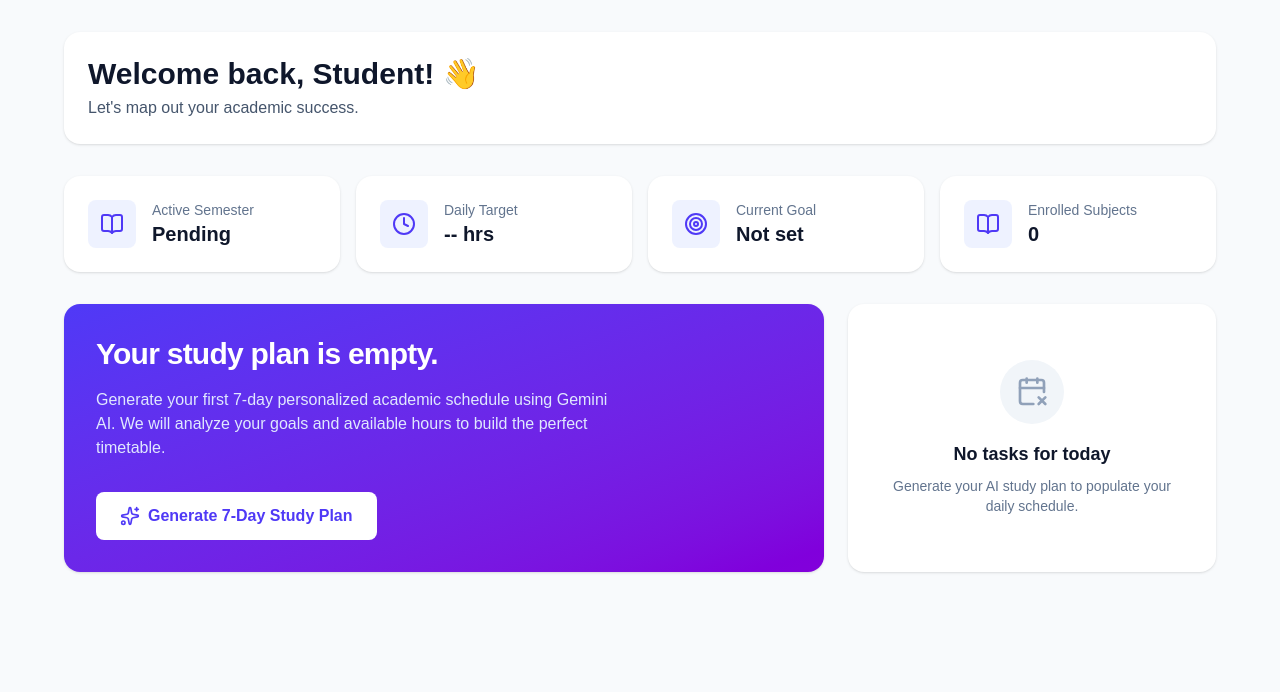
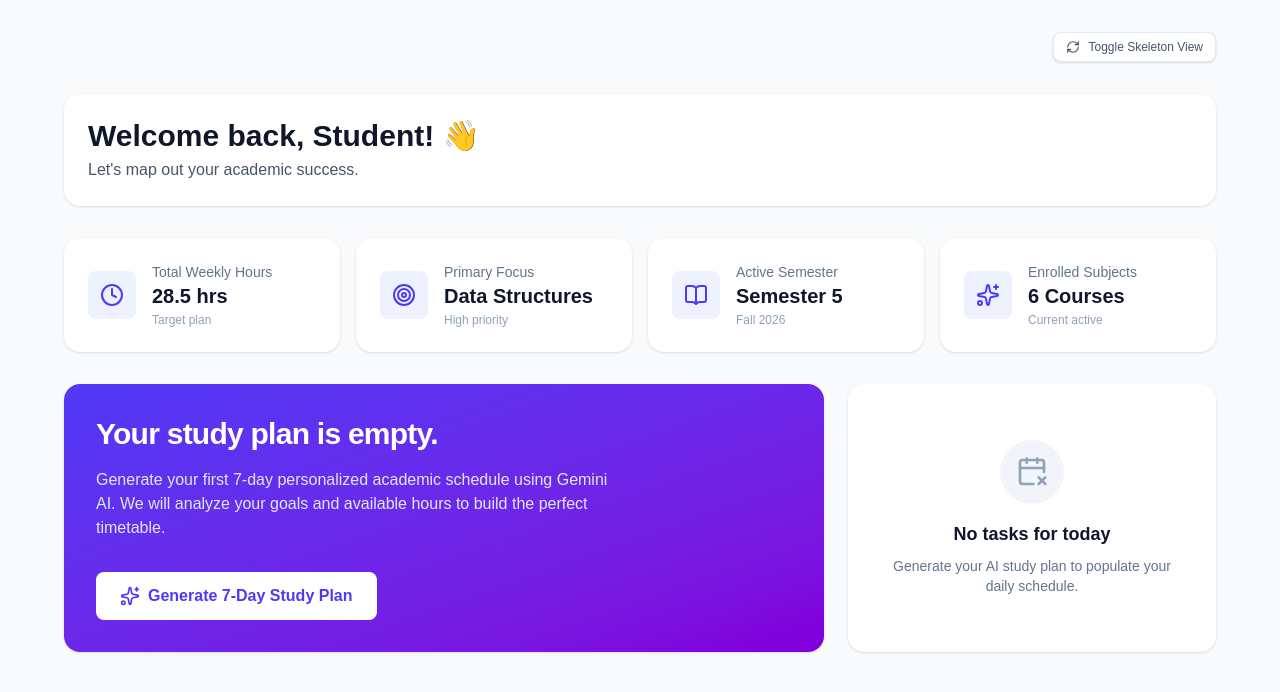
Before and after one commit to Devanshujangid/SKIT-CS-2023-2027-22----Repository-of-Devanshu-Jangid-Khushi-Mathur-Heman-Parahshar-Himanshu-Jain, a Next.js app in the folder frontend/: page /dashboard in a window 1280 px wide. Shown: the top 692 px of the page. Built offline with nearby package versions, Linux system fonts and the light colour scheme; no server answers.

Commit message:
feat(dashboard): add UI loading skeleton and refine stat metric cards

```diff
--- a/frontend/src/app/dashboard/page.tsx
+++ b/frontend/src/app/dashboard/page.tsx
@@ -1,14 +1,49 @@
 "use client";
 
+import { useState, useEffect } from "react";
 import { useUser, UserButton } from "@clerk/nextjs";
-import { BookOpen, Clock, Target, Sparkles, CalendarX2 } from "lucide-react";
+import { BookOpen, Clock, Target, Sparkles, CalendarX2, RefreshCw } from "lucide-react";
+
+interface StatCardProps {
+  icon?: React.ReactNode;
+  title: string;
+  value: string;
+  subtitle?: string;
+  isLoading?: boolean;
+}
 
 export default function DashboardPage() {
-  const { user } = useUser();
+  const { user, isLoaded: isUserLoaded } = useUser();
+  const [isLoading, setIsLoading] = useState<boolean>(true);
+
+  // Simulate loading delay for skeleton preview
+  useEffect(() => {
+    const timer = setTimeout(() => {
+      setIsLoading(false);
+    }, 1500);
+    return () => clearTimeout(timer);
+  }, []);
+
+  const toggleLoading = () => setIsLoading((prev) => !prev);
+
+  if (isLoading || !isUserLoaded) {
+    return <DashboardSkeleton onToggleLoading={toggleLoading} />;
+  }
 
   return (
     <main className="min-h-screen bg-slate-50 p-6 sm:p-8">
       <div className="mx-auto max-w-6xl space-y-8">
+
+        {/* Testing / Preview Control */}
+        <div className="flex justify-end">
+          <button
+            onClick={toggleLoading}
+            className="inline-flex items-center gap-2 rounded-lg border border-slate-200 bg-white px-3 py-1.5 text-xs font-medium text-slate-600 shadow-sm transition-colors hover:bg-slate-50 hover:text-slate-900 cursor-pointer"
+          >
+            <RefreshCw className="h-3.5 w-3.5" />
+            Toggle Skeleton View
+          </button>
+        </div>
 
         {/* Header Section */}
         <header className="flex items-center justify-between rounded-2xl bg-white p-6 shadow-sm">
@@ -23,10 +58,30 @@ export default function DashboardPage() {
 
         {/* Profile Summary Stat Bar */}
         <section className="grid grid-cols-1 gap-4 sm:grid-cols-2 lg:grid-cols-4">
-          <StatCard icon={<BookOpen />} title="Active Semester" value="Pending" />
-          <StatCard icon={<Clock />} title="Daily Target" value="-- hrs" />
-          <StatCard icon={<Target />} title="Current Goal" value="Not set" />
-          <StatCard icon={<BookOpen />} title="Enrolled Subjects" value="0" />
+          <StatCard
+            icon={<Clock className="h-6 w-6" />}
+            title="Total Weekly Hours"
+            value="28.5 hrs"
+            subtitle="Target plan"
+          />
+          <StatCard
+            icon={<Target className="h-6 w-6" />}
+            title="Primary Focus"
+            value="Data Structures"
+            subtitle="High priority"
+          />
+          <StatCard
+            icon={<BookOpen className="h-6 w-6" />}
+            title="Active Semester"
+            value="Semester 5"
+            subtitle="Fall 2026"
+          />
+          <StatCard
+            icon={<Sparkles className="h-6 w-6" />}
+            title="Enrolled Subjects"
+            value="6 Courses"
+            subtitle="Current active"
+          />
         </section>
 
         {/* Main Dashboard Grid */}
@@ -39,7 +94,7 @@ export default function DashboardPage() {
               <p className="mb-8 text-indigo-100">
                 Generate your first 7-day personalized academic schedule using Gemini AI. We will analyze your goals and available hours to build the perfect timetable.
               </p>
-              <button className="inline-flex items-center justify-center gap-2 rounded-lg bg-white px-6 py-3 font-semibold text-indigo-600 transition-colors hover:bg-indigo-50">
+              <button className="inline-flex items-center justify-center gap-2 rounded-lg bg-white px-6 py-3 font-semibold text-indigo-600 transition-colors hover:bg-indigo-50 cursor-pointer">
                 <Sparkles className="h-5 w-5" />
                 Generate 7-Day Study Plan
               </button>
@@ -63,17 +118,93 @@ export default function DashboardPage() {
   );
 }
 
-// Reusable Widget Component
-function StatCard({ icon, title, value }: { icon: React.ReactNode; title: string; value: string }) {
+// Reusable Widget Component with Skeleton State Support
+function StatCard({ icon, title, value, subtitle, isLoading }: StatCardProps) {
+  if (isLoading) {
+    return (
+      <div className="flex items-center gap-4 rounded-2xl bg-white p-6 shadow-sm animate-pulse">
+        <div className="h-12 w-12 rounded-lg bg-slate-200 shrink-0" />
+        <div className="flex-1 space-y-2">
+          <div className="h-4 w-24 rounded bg-slate-200" />
+          <div className="h-6 w-16 rounded bg-slate-200" />
+          <div className="h-3 w-20 rounded bg-slate-200" />
+        </div>
+      </div>
+    );
+  }
+
   return (
-    <div className="flex items-center gap-4 rounded-2xl bg-white p-6 shadow-sm">
-      <div className="flex h-12 w-12 items-center justify-center rounded-lg bg-indigo-50 text-indigo-600">
+    <div className="flex items-center gap-4 rounded-2xl bg-white p-6 shadow-sm transition-all hover:shadow-md">
+      <div className="flex h-12 w-12 shrink-0 items-center justify-center rounded-lg bg-indigo-50 text-indigo-600">
         {icon}
       </div>
       <div>
         <p className="text-sm font-medium text-slate-500">{title}</p>
         <p className="text-xl font-bold text-slate-900">{value}</p>
+        {subtitle && <p className="mt-0.5 text-xs text-slate-400">{subtitle}</p>}
       </div>
     </div>
   );
 }
+
+// Loading Skeleton Component
+function DashboardSkeleton({ onToggleLoading }: { onToggleLoading?: () => void }) {
+  return (
+    <main className="min-h-screen bg-slate-50 p-6 sm:p-8">
+      <div className="mx-auto max-w-6xl space-y-8 animate-pulse">
+
+        {/* Testing / Preview Control */}
+        {onToggleLoading && (
+          <div className="flex justify-end">
+            <button
+              onClick={onToggleLoading}
+              className="inline-flex items-center gap-2 rounded-lg border border-slate-200 bg-white px-3 py-1.5 text-xs font-medium text-slate-600 shadow-sm transition-colors hover:bg-slate-50 hover:text-slate-900 cursor-pointer"
+            >
+              <RefreshCw className="h-3.5 w-3.5" />
+              Toggle Loaded View
+            </button>
+          </div>
+        )}
+
+        {/* Header Skeleton */}
+        <header className="flex items-center justify-between rounded-2xl bg-white p-6 shadow-sm">
+          <div className="space-y-2">
+            <div className="h-8 w-64 rounded-md bg-slate-200" />
+            <div className="h-4 w-48 rounded-md bg-slate-200" />
+          </div>
+          <div className="h-12 w-12 rounded-full bg-slate-200" />
+        </header>
+
+        {/* 4-Card Metric Grid Skeleton */}
+        <section className="grid grid-cols-1 gap-4 sm:grid-cols-2 lg:grid-cols-4">
+          <StatCard title="" value="" isLoading={true} />
+          <StatCard title="" value="" isLoading={true} />
+          <StatCard title="" value="" isLoading={true} />
+          <StatCard title="" value="" isLoading={true} />
+        </section>
+
+        {/* Main Dashboard 2-Column Section Skeleton */}
+        <section className="grid grid-cols-1 gap-6 lg:grid-cols-3">
+
+          {/* Left Column Skeleton (2-col) */}
+          <div className="flex flex-col justify-between rounded-2xl bg-slate-200 p-8 shadow-sm lg:col-span-2 min-h-[260px]">
+            <div className="space-y-4 max-w-lg">
+              <div className="h-8 w-3/4 rounded-md bg-slate-300" />
+              <div className="h-4 w-full rounded-md bg-slate-300" />
+              <div className="h-4 w-5/6 rounded-md bg-slate-300" />
+            </div>
+            <div className="h-12 w-52 rounded-lg bg-slate-300 mt-6" />
+          </div>
+
+          {/* Right Column Skeleton (1-col) */}
+          <div className="flex flex-col items-center justify-center rounded-2xl bg-white p-8 text-center shadow-sm min-h-[260px] space-y-4">
+            <div className="h-16 w-16 rounded-full bg-slate-200" />
+            <div className="h-5 w-36 rounded-md bg-slate-200" />
+            <div className="h-4 w-48 rounded-md bg-slate-200" />
+          </div>
+
+        </section>
+      </div>
+    </main>
+  );
+}
```
